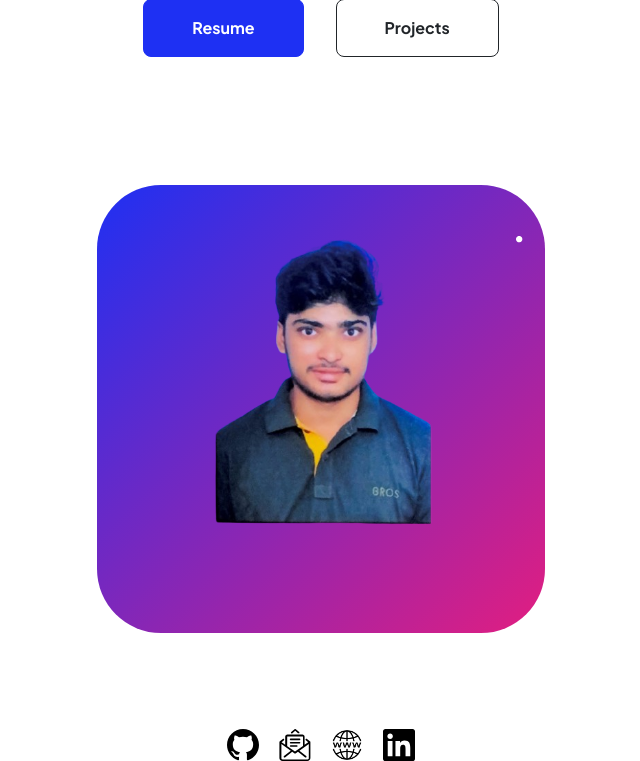
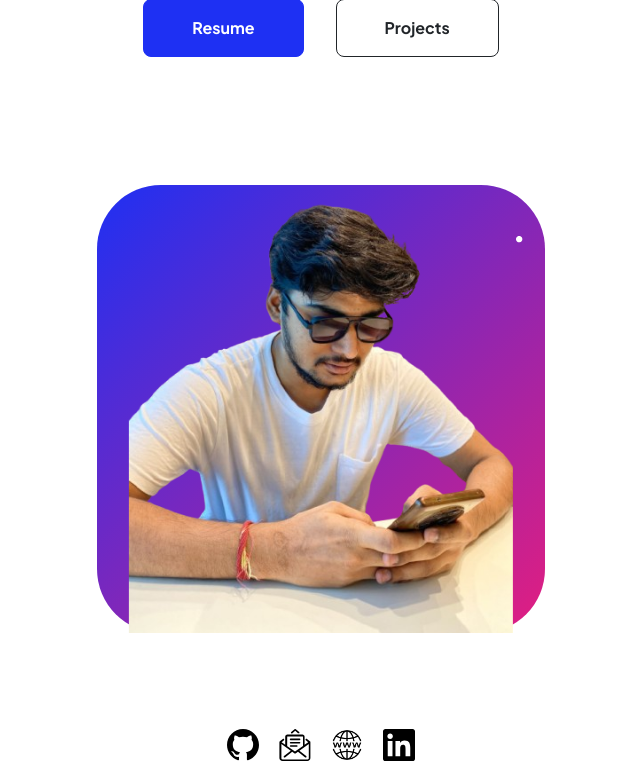
Before and after one commit to chocky18/Ravi-Teja-s-portfolio, a Django app: page / in a window 1280 px wide. Shown: the part 336-1097 px from the top of the page, without its empty margins (319-959 px from the left). Run offline with Django 4.2, Linux system fonts and the light colour scheme; some libraries are stand-ins or nearby versions.

Commit message:
added pic

```diff
--- a/portfolio/templates/portfolio/index.html
+++ b/portfolio/templates/portfolio/index.html
@@ -82,7 +82,7 @@
                             <div class="profile bg-gradient-primary-to-secondary">
                                 <!-- TIP: For best results, use a photo with a transparent background like the demo example below-->
                                 <!-- Watch a tutorial on how to do this on YouTube (link)-->
-                                <img class="profile-img" src="{% static 'assets/ravi-1.png' %}" alt="..." />
+                                <img class="profile-img" src="{% static 'assets/ravi01.png' %}" alt="..." />
                                 <div class="dots-1">
                                     <!-- SVG Dots-->
                                     <svg version="1.1" xmlns="http://www.w3.org/2000/svg"
```
Also changed, not shown: static/assets/ravi01.png (added).
